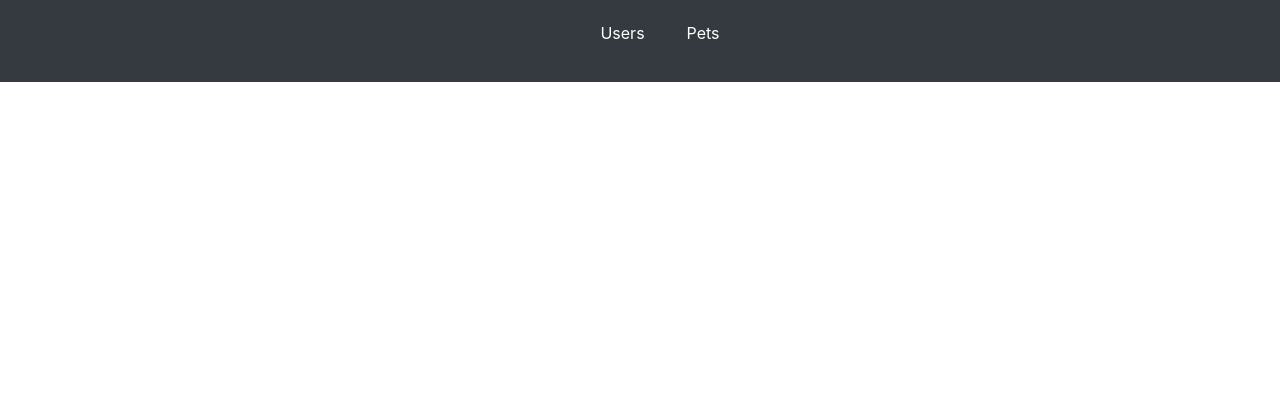
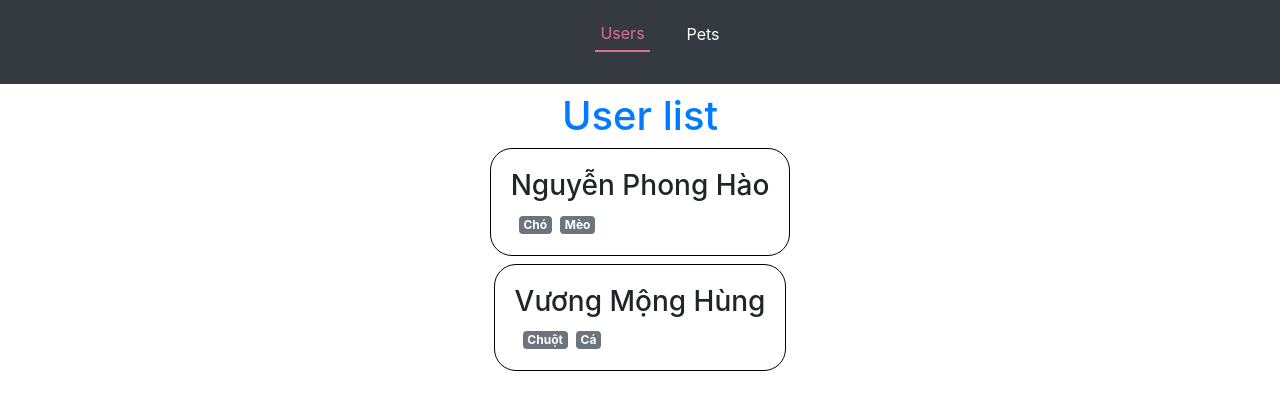
Before and after one commit to myhang1503/vue-router, a Vue app: page / in a window 1280 px wide. Before the commit this address had no page. Shown: the top 410 px of the page. Built offline with nearby package versions, Linux system fonts and the light colour scheme.

Commit message:
redirect, alias

```diff
--- a/package.json
+++ b/package.json
@@ -10,7 +10,8 @@
   "dependencies": {
     "core-js": "^3.8.3",
     "vue": "^3.2.13",
-    "vue-router": "^4.2.4"
+    "vue-router": "^4.2.4",
+    "vuex": "^4.0.2"
   },
   "devDependencies": {
     "@babel/core": "^7.12.16",
--- /dev/null
+++ b/src/components/PetItem.vue
@@ -0,0 +1,24 @@
+<template>
+  <div class="card" style="width: 18rem;">
+    <img class="card-img-top" :src="pet.image" alt="img cap">
+    <div class="card-body">
+        <h5 class="card-title">{{pet.name}}</h5>
+        <span class="badge badge-secondary">{{pet.type}}</span>
+        <p class="card-text">{{pet.description}}</p>
+    </div>
+  </div>
+</template>
+
+<script>
+export default {
+    props:{
+        pet:{
+            type: Object,
+        },
+    },
+};
+</script>
+
+<style>
+
+</style>
--- /dev/null
+++ b/src/components/UserItem.vue
@@ -0,0 +1,29 @@
+<template>
+  <div class="user-item">
+    <h3>{{user.name}}</h3>
+    <div class="type-pet">
+        <span v-for="(type, index) in user.typePets" :key="index" class="badge badge-secondary ml-2">
+            {{type}}
+        </span>
+    </div>
+  </div>
+</template>
+
+<script>
+export default {
+    props:{
+        user: {
+            type: Object,
+        }
+    },
+};
+</script>
+
+<style>
+.user-item{
+    max-width: 500px;
+    padding: 20px;
+    border: 1px solid black;
+    border-radius: 22px;
+}
+</style>
--- a/src/main.js
+++ b/src/main.js
@@ -3,9 +3,11 @@ import App from './App.vue'
 import UserList from "./pages/UserList.vue";
 import PetList from "./pages/PetList.vue";
 import { createRouter, createWebHistory } from "vue-router";
+import store from "./store";
 
 const routes = [
-  { path: "/users", component: UserList },
+  //{ path: "/", redirect: "/users" },
+  { path: "/users", component: UserList, alias: "/" },
   { path: "/pets", component: PetList },
 ];
 
@@ -17,5 +19,7 @@ const router = createRouter({
 
 //createApp(App).mount('#app')
 const app = createApp(App);
+
+app.use(store);
 app.use(router);
 app.mount("#app");
--- a/src/pages/PetList.vue
+++ b/src/pages/PetList.vue
@@ -1,11 +1,27 @@
 <template>
   <h1 class="text-center text-primary">pet list</h1>
+  <div class="pet-list row">
+    <div v-for="(pet, index) in petList" :key="index" class="col-lg-4 mb-2">
+      <pet-item :pet="pet"></pet-item>
+    </div>
+  </div>
 </template>
 
 <script>
+import PetItem from '@/components/PetItem.vue';
+import {createNamespacedHelpers} from "vuex";
+const {mapState} = createNamespacedHelpers("pets");
+
 export default {
-
-}
+  components:{
+    PetItem,
+  },
+  computed:{
+    ...mapState({
+      petList: (state) => state.petList,
+    }),
+  },
+};
 </script>
 
 <style>
--- a/src/pages/UserList.vue
+++ b/src/pages/UserList.vue
@@ -1,13 +1,34 @@
 <template>
   <h1 class="text-center text-primary">User list</h1>
+  <div class="user-list">
+    <div v-for="(user, index) in userList" :key="index" class="mb-2">
+      <user-item :user="user"></user-item>
+    </div>
+  </div>
 </template>
 
 <script>
+import {createNamespacedHelpers} from 'vuex';
+import UserItem from '@/components/UserItem.vue';
+const{mapState} = createNamespacedHelpers("users");
+
 export default {
-
-}
+  components:{
+    UserItem,
+  },
+  computed : {
+    ...mapState({
+      userList: (state) => state.userList,
+    }),
+  },
+};
 </script>
 
 <style>
-
+.user-list{
+  display: flex;
+  flex-direction: column;
+  justify-content: center;
+  align-items: center;
+}
 </style>
--- /dev/null
+++ b/src/store/index.js
@@ -0,0 +1,11 @@
+import { createStore } from "vuex";
+import users from "./modules/users";
+import pets from "./modules/pets";
+
+const store = createStore({
+  modules: {
+    users,
+    pets,
+  },
+});
+export default store;
--- /dev/null
+++ b/src/store/modules/pets.js
@@ -0,0 +1,35 @@
+const state = function () {
+  return {
+    petList: [
+      {
+        name: "LuKi",
+        type: "Chó",
+        image: "https://nguoinoitieng.tv/images/nnt/104/0/bhq4.jpg",
+        description: "Can bark.",
+      },
+      {
+        name: "Mickey",
+        type: "Chuột",
+        image: "https://nguoinoitieng.tv/images/nnt/104/0/bhq4.jpg",
+        description: "chít chít.",
+      },
+      {
+        name: "mimi",
+        type: "Mèo",
+        image: "https://nguoinoitieng.tv/images/nnt/104/0/bhq4.jpg",
+        description: "meo meo.",
+      },
+      {
+        name: "nhom nhom",
+        type: "Cá",
+        image: "https://nguoinoitieng.tv/images/nnt/104/0/bhq4.jpg",
+        description: "...",
+      },
+    ],
+  };
+};
+
+export default {
+  namespaced: true,
+  state,
+};
--- /dev/null
+++ b/src/store/modules/users.js
@@ -0,0 +1,25 @@
+const state = function () {
+  return {
+    userList: [
+      {
+        name: "Nguyễn Phong Hào",
+        age: 22,
+        email: "hao@gmail.com",
+        avatar: "https://nguoinoitieng.tv/images/nnt/104/0/bhq4.jpg",
+        typePets: ["Chó", "Mèo"],
+      },
+      {
+        name: "Vương Mộng Hùng",
+        age: 22,
+        email: "hao@gmail.com",
+        avatar: "https://nguoinoitieng.tv/images/nnt/104/0/bhq4.jpg",
+        typePets: ["Chuột", "Cá"],
+      },
+    ],
+  };
+};
+
+export default {
+  namespaced: true,
+  state,
+};
```
Also changed, not shown: 1 other file (tests, documents, lock files or other folders).
